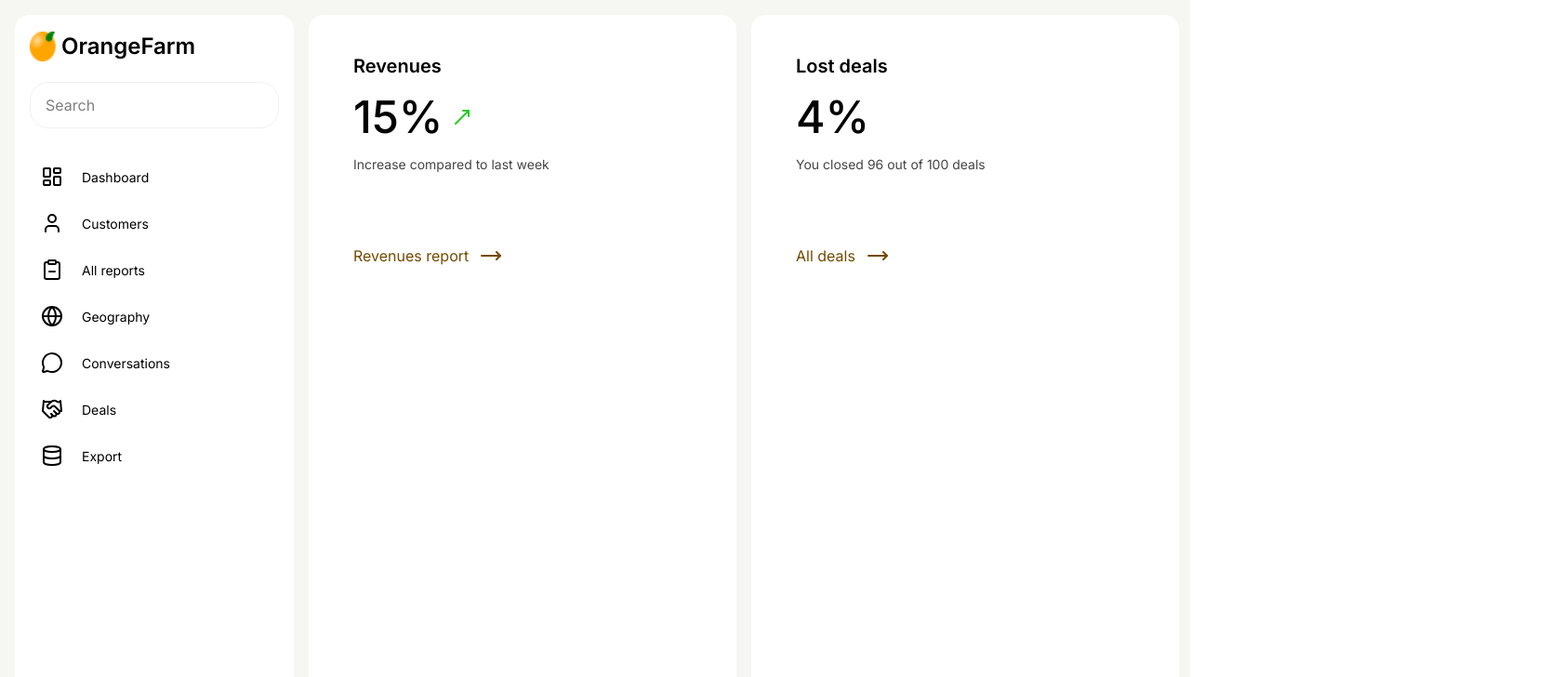
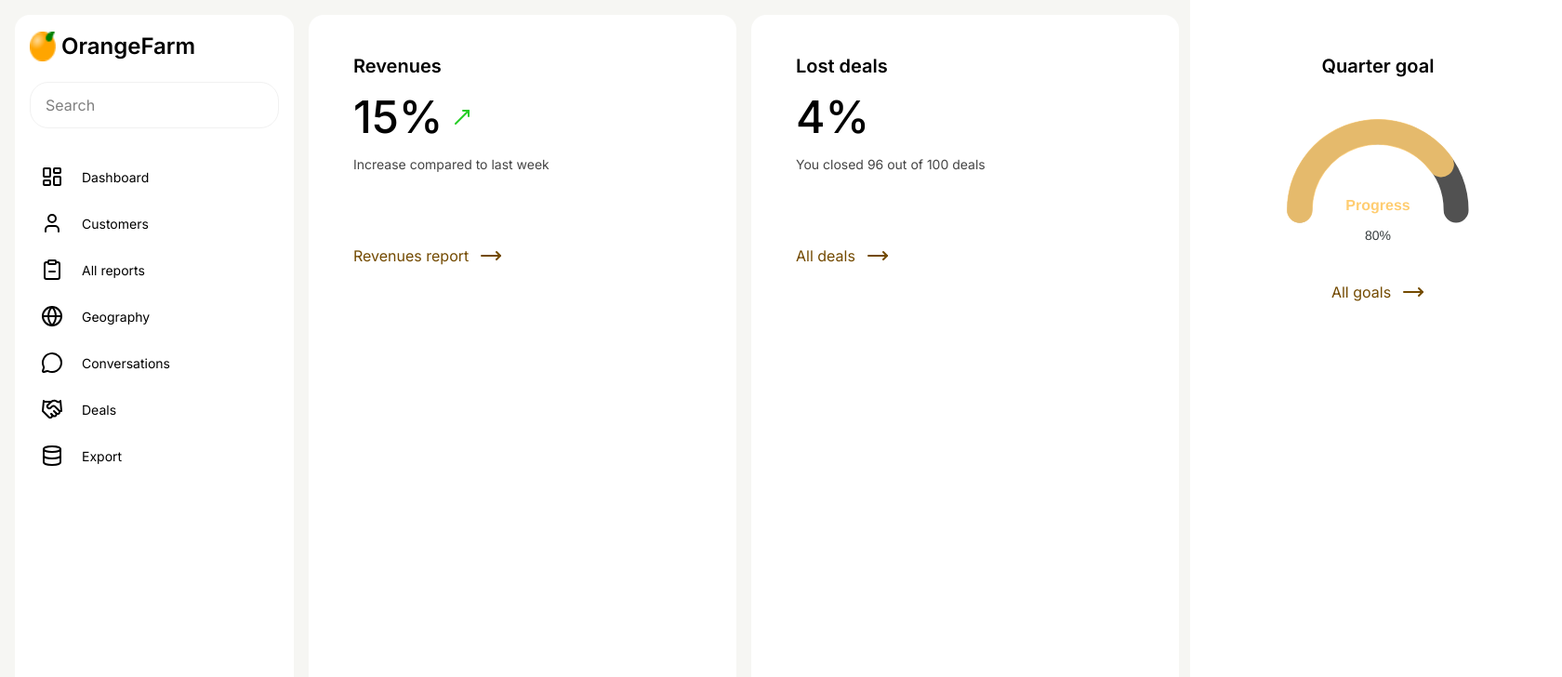
Before and after one commit to corebyte56/React-Dashboard, a React (Vite) app: page / in a window 1280 px wide. Shown: the top 728 px of the page at 93% size, 1680 px wide, since content can reach past the window. Built offline with nearby package versions, Linux system fonts and the light colour scheme.

Commit message:
Add quarter goal card with radial chart

```diff
--- a/src/component/Stats-Cards/Quarter goal/AllGoal.jsx
+++ b/src/component/Stats-Cards/Quarter goal/AllGoal.jsx
@@ -0,0 +1,12 @@
+import { MoveRight } from 'lucide-react'
+import React from 'react'
+
+const AllGoal = () => {
+  return (
+    <div className='px-6 py-5'>
+      <a className='flex items-center gap-3 text-[#734A00] hover:text-orange-600' href="/">All goals <MoveRight/> </a>
+    </div>
+  )
+}
+
+export default AllGoal
--- a/src/component/Stats-Cards/Quarter goal/QuarterGoalChart.jsx
+++ b/src/component/Stats-Cards/Quarter goal/QuarterGoalChart.jsx
@@ -0,0 +1,59 @@
+import React from "react";
+import Chart from "react-apexcharts";
+
+const QuarterGoalChart = () => {
+  const chartOptions = (startAngle, endAngle) => ({
+    chart: {
+      height: 280,
+      type: "radialBar",
+    },
+    series: [67],
+    colors: ["#FFCD71"],
+    plotOptions: {
+      radialBar: {
+        startAngle: startAngle,
+        endAngle: endAngle,
+        track: {
+          background: "#333",
+          startAngle: startAngle,
+          endAngle: endAngle,
+          hollow: {
+      size: "70%",
+    },
+    track: {
+      background: "#333",
+        },
+        dataLabels: {
+          name: { show: false },
+          value: { fontSize: "30px", show: true },
+        },
+      },
+    },
+
+    fill: {
+      type: "gradient",
+      gradient: {
+        shade: "dark",
+        type: "horizontal",
+        gradientToColors: ["#FFCD71"],
+        stops: [0, 100],
+      },
+    },
+},
+    stroke: { lineCap: "round" },
+    labels: ["Progress"],
+  });
+
+  return (
+    <div className="flex gap-6">
+      <Chart
+        options={chartOptions(-90, 90)}
+        series={[80]}
+        type="radialBar"
+        height={280}
+      />
+    </div>
+  );
+};
+
+export default QuarterGoalChart;
--- /dev/null
+++ b/src/component/Stats-Cards/Quarter goal/QuarterGoalHeader.jsx
@@ -0,0 +1,11 @@
+import React from 'react'
+
+const QuarterGoalHeader = () => {
+  return (
+    <div className=''>
+      <h2 className='text-[20px] font-semibold'>Quarter goal</h2>
+    </div>
+  )
+}
+
+export default QuarterGoalHeader
--- a/src/component/Stats-Cards/Quarter goal/Quartergoal.jsx
+++ b/src/component/Stats-Cards/Quarter goal/Quartergoal.jsx
@@ -0,0 +1,20 @@
+import React from "react";
+import QuarterGoalHeader from "./QuarterGoalHeader";
+import QuarterGoalChart from "./QuarterGoalChart";
+import AllGoal from "./AllGoal";
+
+const Quartergoal = () => {
+  return (
+    <div className="bg-white px-6 py-5 rounded-2xl w-fit">
+      <div className="flex flex-col items-center px-6 py-5 ">
+        <QuarterGoalHeader />
+
+            <QuarterGoalChart />
+        <AllGoal />
+
+      </div>
+    </div>
+  );
+};
+
+export default Quartergoal;
--- a/src/component/Stats-Cards/StatsCard.jsx
+++ b/src/component/Stats-Cards/StatsCard.jsx
@@ -1,12 +1,14 @@
 import React from 'react'
 import Revenus from './Revenues/Revenus'
 import LostDeals from './Lost deals/LostDeals'
+import Quartergoal from './Quarter goal/Quartergoal'
 
 const StatsCard = () => {
   return (
     <div className='flex gap-4'>
       <Revenus/>
       <LostDeals/>
+      <Quartergoal/>
     </div>
   )
 }
```
